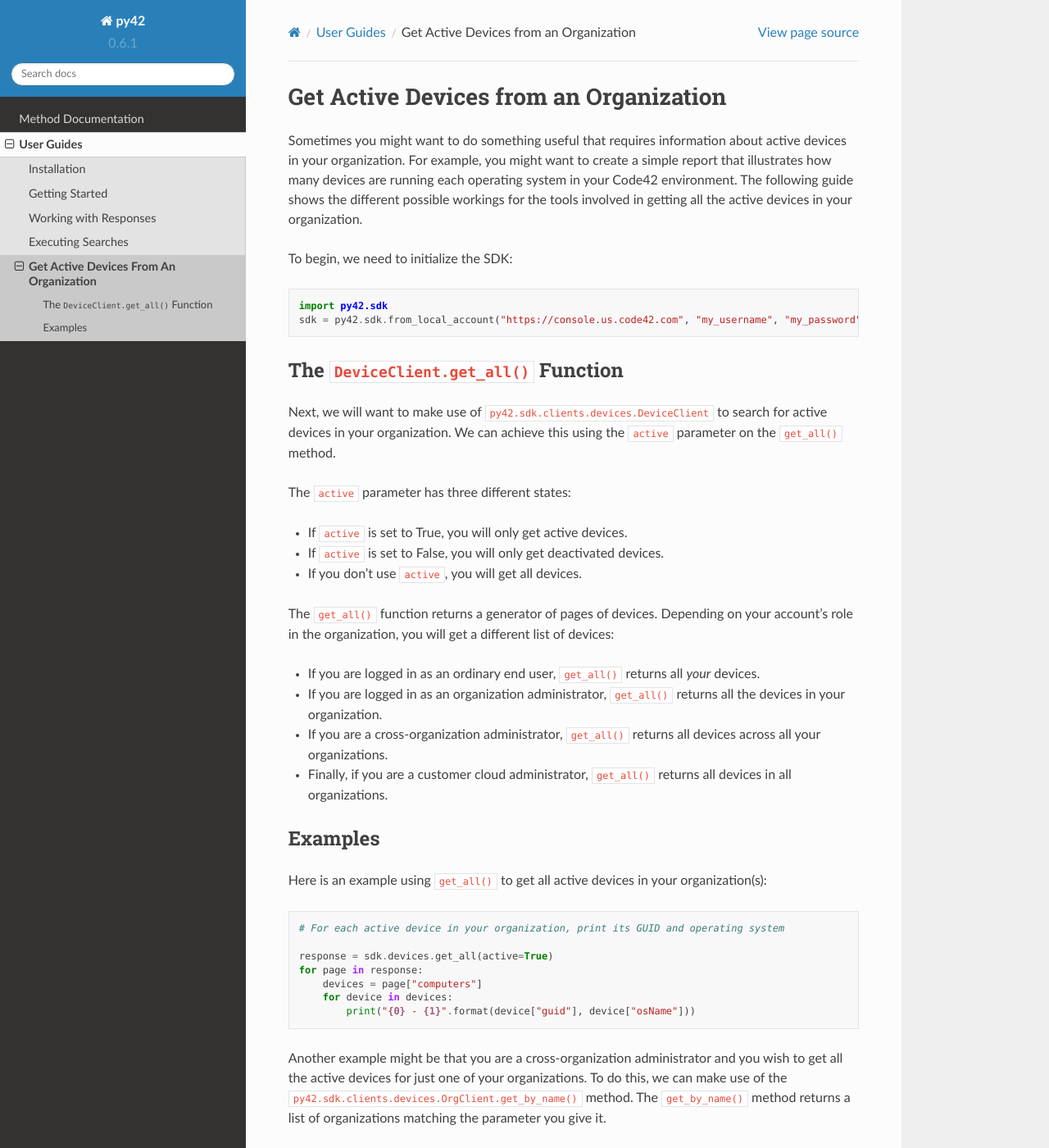
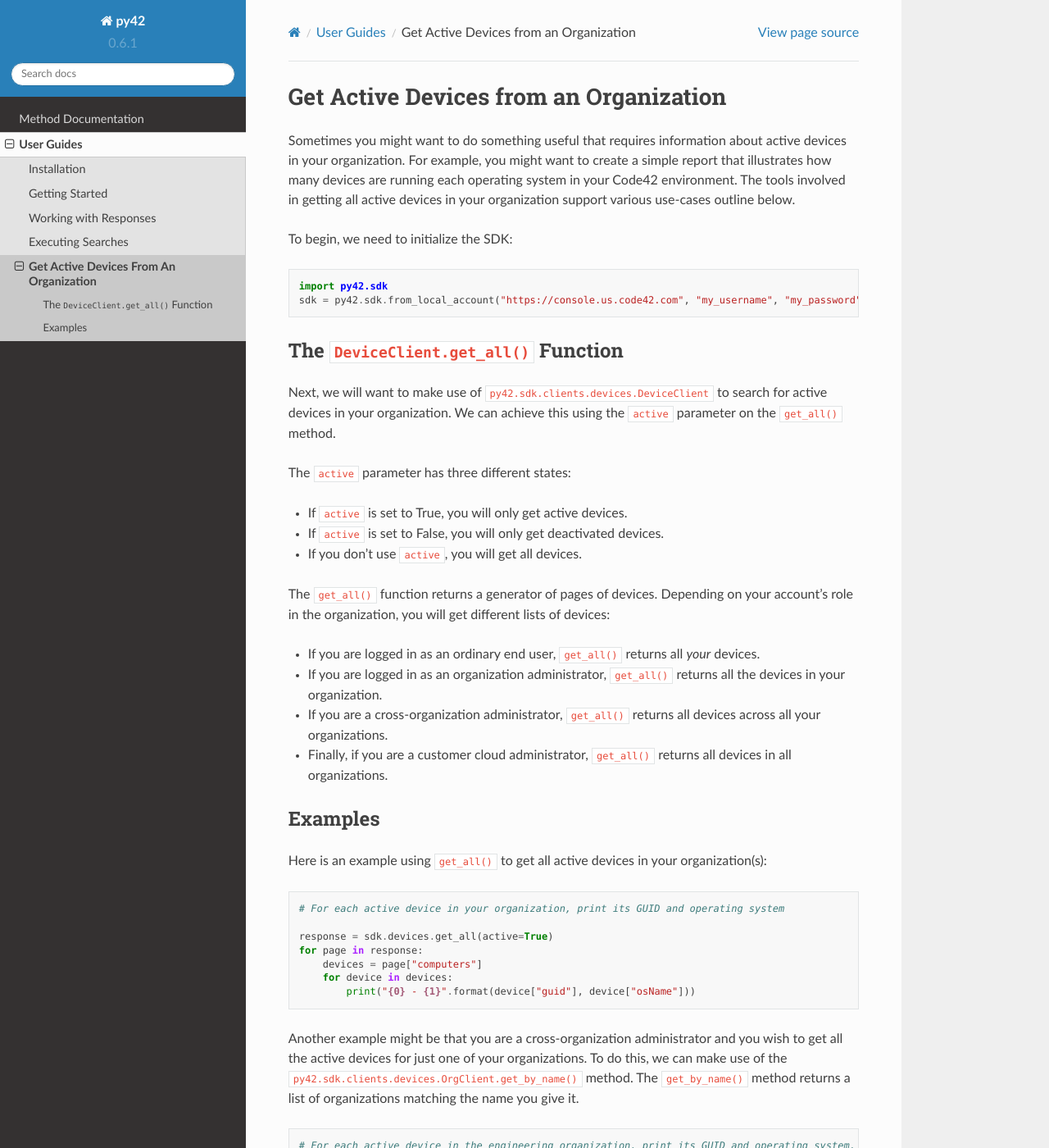
Before and after one commit to code42/py42, a Sphinx documentation site: the page built from docs/userguides/orgdevices.md, in a window 1280 px wide and 1400 px high. Shown: the whole window at 82% size. Built offline with Sphinx 7.4.7 and the Read the Docs theme 2.0.0, drawn with Linux system fonts in a browser that asks for light colours; the version number is read from the project's files by our own code.

Commit message:
Revision :

````diff
--- a/docs/userguides/orgdevices.md
+++ b/docs/userguides/orgdevices.md
@@ -2,8 +2,8 @@
 
 Sometimes you might want to do something useful that requires information about active devices in your organization.
 For example, you might want to create a simple report that illustrates how many devices are running each operating
-system in your Code42 environment. The following guide shows the different possible workings for the tools involved in
-getting all the active devices in your organization.
+system in your Code42 environment. The tools involved in getting all active devices in your organization support
+various use-cases outline below.
 
 To begin, we need to initialize the SDK:
 ```python
@@ -19,11 +19,10 @@ organization. We can achieve this using the `active` parameter on the `get_all()
 The `active` parameter has three different states:
 * If `active` is set to True, you will only get active devices.
 * If `active` is set to False, you will only get deactivated devices.
-* If you don't use
-`active`, you will get all devices.
+* If you don't use `active`, you will get all devices.
 
 The `get_all()` function returns a generator of pages of devices. Depending on your account's role in the
-organization, you will get a different list of devices:
+organization, you will get different lists of devices:
 * If you are logged in as an ordinary end user, `get_all()` returns all *your* devices.
 * If you are logged in as an organization administrator, `get_all()` returns all the devices in your organization.
 * If you are a cross-organization administrator, `get_all()` returns all devices across all your organizations.
@@ -44,7 +43,7 @@ for page in response:
 
 Another example might be that you are a cross-organization administrator and you wish to get all the active devices for
 just one of your organizations. To do this, we can make use of the `py42.sdk.clients.devices.OrgClient.get_by_name()`
-method. The `get_by_name()` method returns a list of organizations matching the parameter you give it.
+method. The `get_by_name()` method returns a list of organizations matching the name you give it.
 ```python
 # For each active device in the engineering organization, print its GUID and operating system.
 
````
